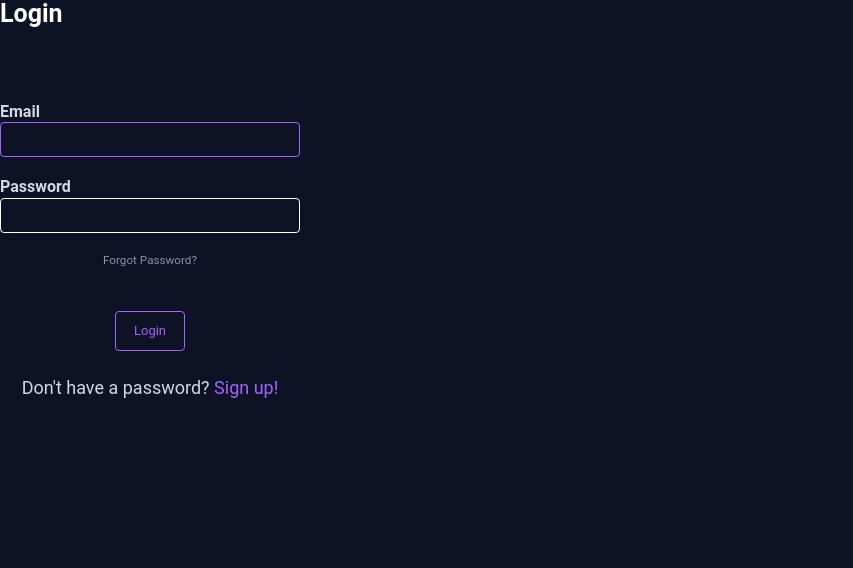
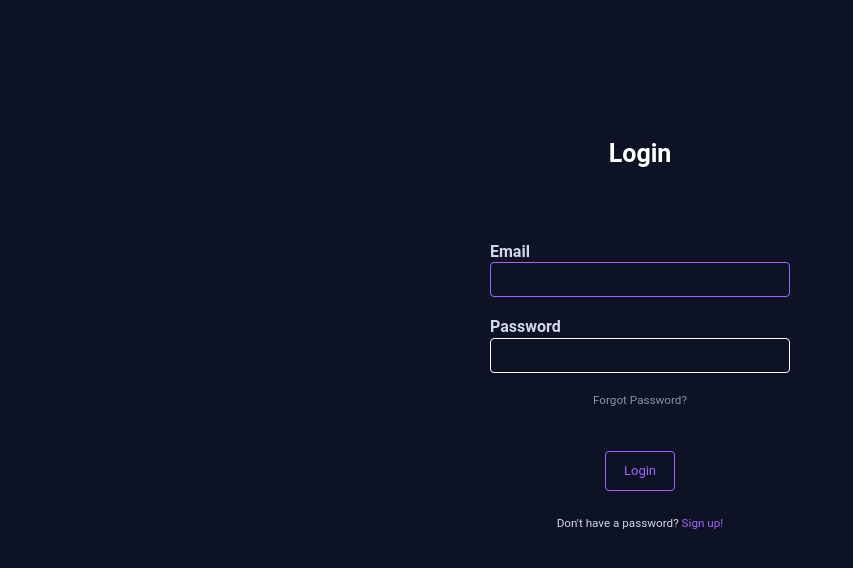
Before and after one commit to JosephBerm/client, a Next.js app: page /login in a window 1280 px wide. Shown: the top 568 px of the page, without its empty margins (0-853 px from the left). Built offline with nearby package versions, Linux system fonts and the light colour scheme.

Commit message:
style fixes for sign up and login page

```diff
--- a/app/globals.css
+++ b/app/globals.css
@@ -166,6 +166,10 @@ p:last-of-type {
 	font-size: 2.5rem;
 }
 
+.clickable {
+	cursor: pointer !important;
+}
+
 /*////////////////////////////////////
 				InputTextBox
 //////////////////////////////////// */
@@ -173,10 +177,15 @@ p:last-of-type {
 	font-size: 1.6rem;
 	font-family: var(--font-sans);
 	font-weight: normal;
+	width: 100%;
 }
 .InputTextBox label {
 	font-size: 1em;
 	font-weight: bold;
+	text-wrap: nowrap;
+	max-width: 85%;
+	overflow: hidden;
+	text-overflow: ellipsis;
 }
 .InputTextBox input {
 	border: 1px solid;
--- a/src/styles/login.css
+++ b/src/styles/login.css
@@ -1,9 +1,24 @@
 .Login {
 	height: 55vh;
+	top: 45%;
+}
+.Signup {
+	height: 65vh;
+	top: 40%;
+	max-height: 550px;
+}
+.Login,
+.Signup {
 	width: 50vw;
 	min-height: 150px;
 	min-width: 250px;
-	top: 45%;
+	display: flex;
+	flex-direction: column;
+	align-items: center;
+	justify-content: space-between;
+	position: absolute;
+	left: 50%;
+	transform: translate(-50%, -50%);
 }
 
 .Login form {
@@ -11,9 +26,25 @@
 	min-width: 200px;
 	max-width: 300px;
 }
+.Signup form {
+	min-width: 250px;
+	max-width: 600px;
+	gap: 10px;
+}
 
-.Login .forgot-password {
+.forgot-password,
+.button-subtitle {
 	font-size: 0.65em;
+}
+
+.Signup form .two-sided {
+	display: flex;
+	flex-direction: column;
+	gap: 10px;
+}
+.Signup form .form-footer {
+	position: relative;
+	top: 15%;
 }
 
 @media screen and (min-width: 480px) {
@@ -23,6 +54,17 @@
 }
 
 @media screen and (min-width: 600px) {
+	.Signup {
+		top: 45%;
+	}
+	.Signup form {
+		gap: 5%;
+		height: 80%;
+	}
+	.Signup form .two-sided {
+		flex-direction: row;
+		gap: 5%;
+	}
 }
 
 @media screen and (min-width: 768px) {
```
